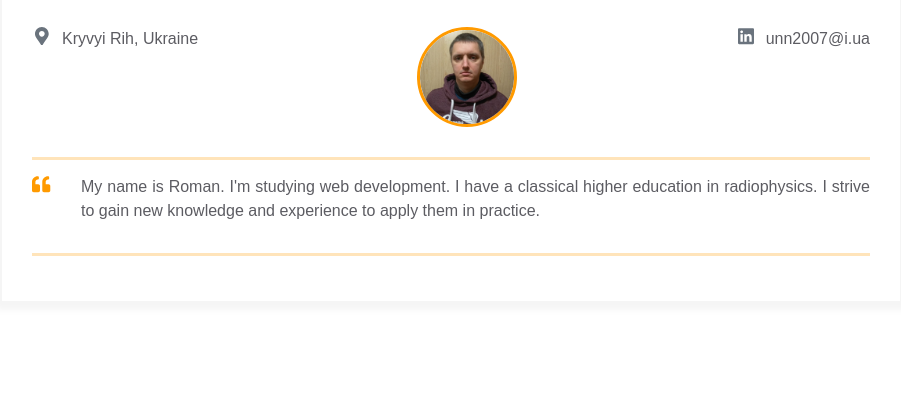
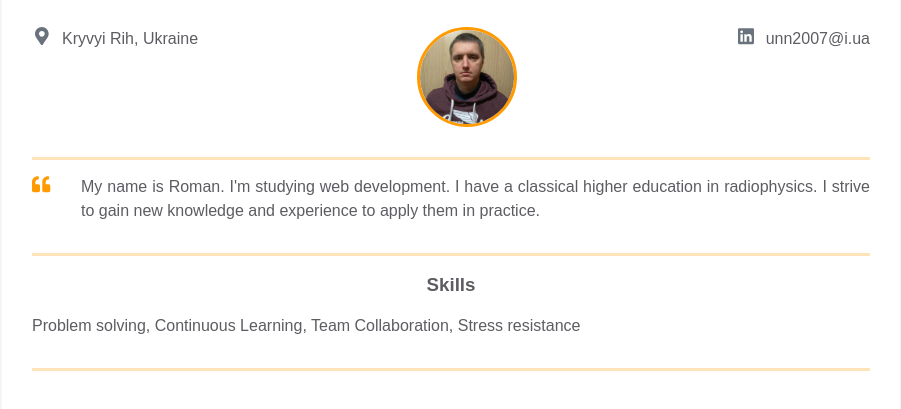
Before and after one commit to Unn2007/homepage, a plain HTML site: page index.html in a window 1280 px wide. Shown: the part 175-584 px from the top of the page, without its empty margins (189-1090 px from the left). Drawn offline with Linux system fonts and the light colour scheme.

Commit message:
Add skills info

```diff
--- a/index.html
+++ b/index.html
@@ -96,6 +96,17 @@
             </div>
           </div>
         </div>
+        <div class="container">
+          <div class="resume__block">
+            <div class="skills">
+              <h3 class="skills__header">Skills</h3>
+              <p class="skills__text">
+                Problem solving, Continuous Learning, Team Collaboration, Stress
+                resistance
+              </p>
+            </div>
+          </div>
+        </div>
       </div>
     </main>
   </body>
```
